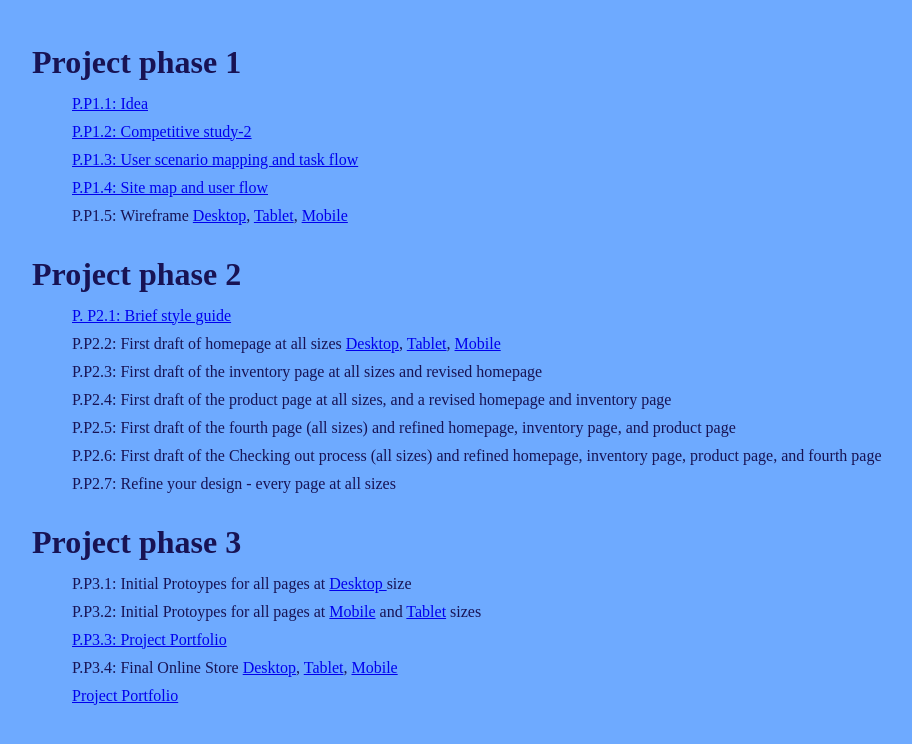
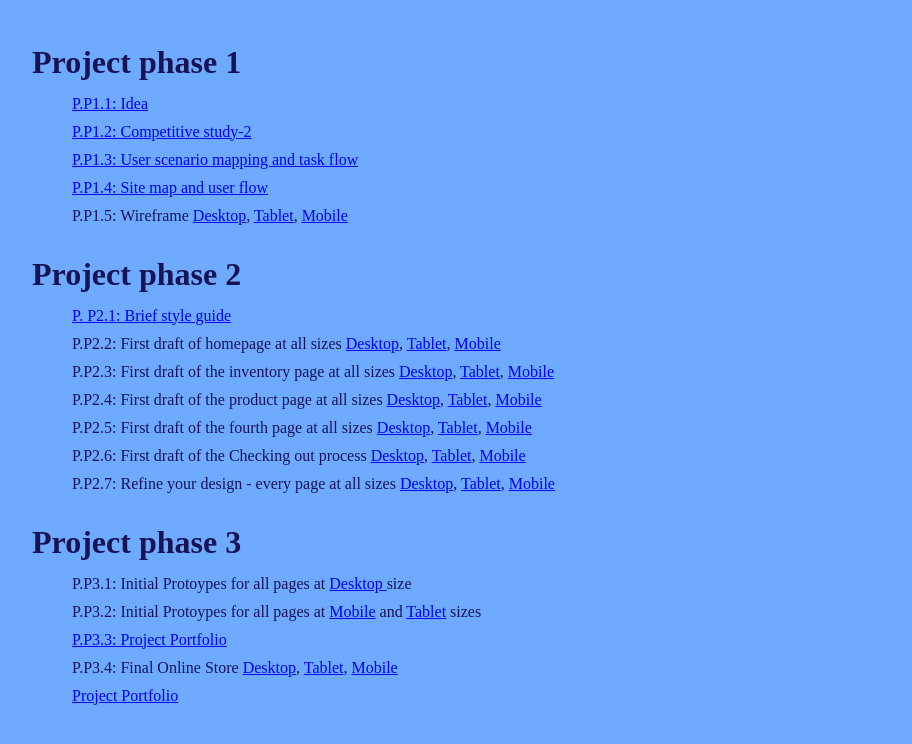
Before and after one commit to irenecho7/avt415, a plain HTML site: page index.html in a window 1280 px wide. Shown: the part 773-1517 px from the top of the page, without its empty margins (18-930 px from the left). Drawn offline with Linux system fonts and the light colour scheme.

Commit message:
linked phase 2

```diff
--- a/index.html
+++ b/index.html
@@ -40,15 +40,12 @@
 		<dl>
 			<dt>Project phase 2</dt>
 			<dd><a href="https://www.figma.com/file/uOsztDEAxSWoKHNHANLgPt/Untitled?type=design&node-id=0%3A1&mode=design&t=ksMOS9AK7eFpfhcC-1">P. P2.1: Brief style guide</a></dd>
-			<dd>P.P2.2: First draft of homepage at all sizes <a href="https://www.figma.com/file/nITyGq8AbkoGEvVwUzkcBx/Untitled?type=design&node-id=0%3A1&mode=design&t=ZG88GsSVLJPoFtpm-1">Desktop</a>, <a href="#"> Tablet</a>, <a
-					href="https://www.figma.com/file/WmH7xKgUskIMxpLmD8YDuG/Jeju-Java-mobile-draft-1?type=design&node-id=0%3A1&mode=design&t=lZZGcOVgMaKeB9Rl-1"> Mobile</a></dd>
-			<dd>P.P2.3: First draft of the inventory page at all sizes and revised homepage</dd>
-			<dd>P.P2.4: First draft of the product page at all sizes, and a revised homepage and inventory page</dd>
-			<dd>P.P2.5: First draft of the fourth page (all sizes) and refined homepage, inventory page, and product
-				page</dd>
-			<dd>P.P2.6: First draft of the Checking out process (all sizes) and refined homepage, inventory page,
-				product page, and fourth page</dd>
-			<dd>P.P2.7: Refine your design - every page at all sizes</dd>
+			<dd>P.P2.2: First draft of homepage at all sizes <a href=" ">Desktop</a>, <a href="#"> Tablet</a>, <a href=" "> Mobile</a></dd>
+			<dd>P.P2.3: First draft of the inventory page at all sizes <a href=" ">Desktop</a>, <a href="#"> Tablet</a>, <a href=" "> Mobile</a></dd>
+			<dd>P.P2.4: First draft of the product page at all sizes <a href=" ">Desktop</a>, <a href="#"> Tablet</a>, <a href=" "> Mobile</a></dd>
+			<dd>P.P2.5: First draft of the fourth page at all sizes <a href=" ">Desktop</a>, <a href="#"> Tablet</a>, <a href=" "> Mobile</a></dd>
+			<dd>P.P2.6: First draft of the Checking out process <a href=" ">Desktop</a>, <a href="#"> Tablet</a>, <a href=" "> Mobile</a></dd>
+			<dd>P.P2.7: Refine your design - every page at all sizes <a href=" ">Desktop</a>, <a href="#"> Tablet</a>, <a href=" "> Mobile</a></dd>
 		</dl>
 		<dl>
 			<dt>Project phase 3</dt>
```
